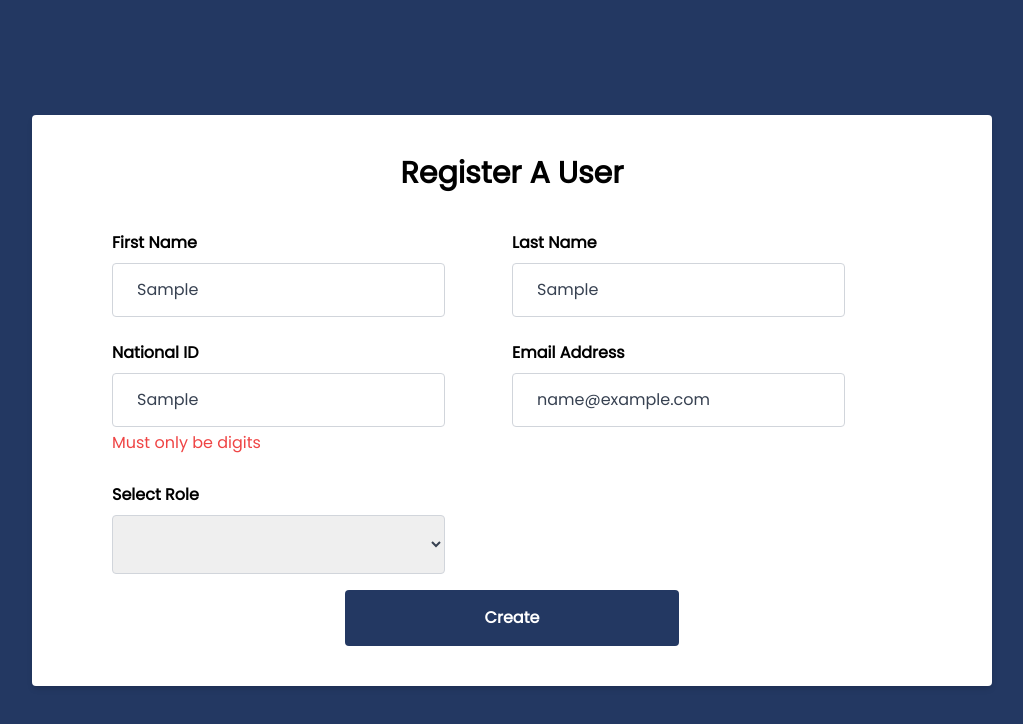
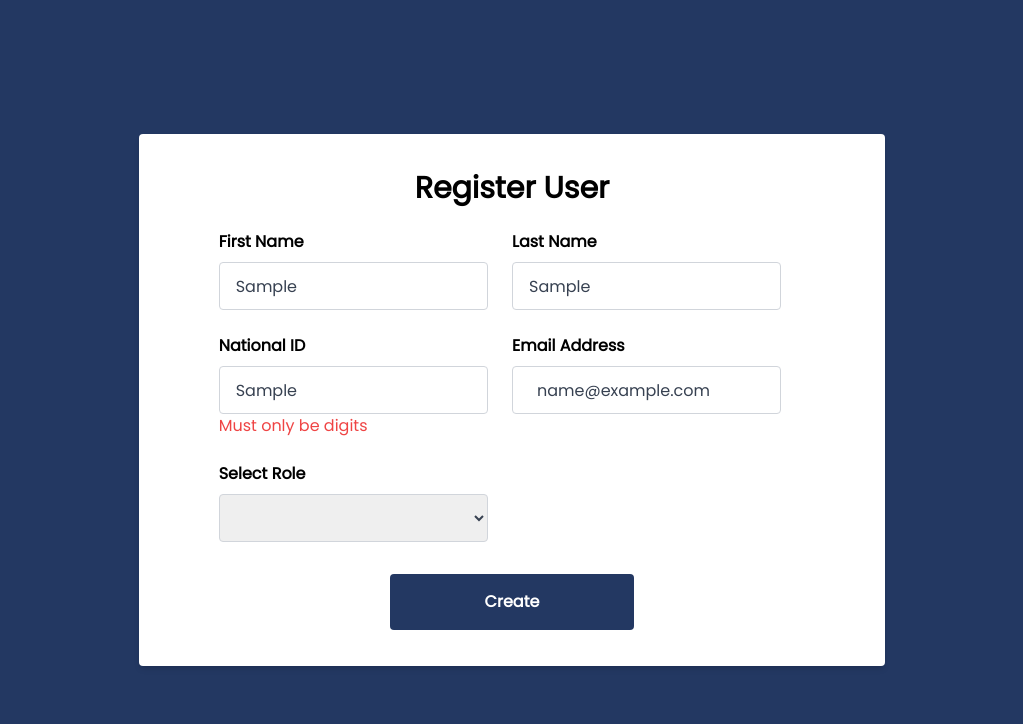
Before and after one commit to atlp-rwanda/rca-phantom-team5-fe, a React (Vite) app: page /register-user in a window 1280 px wide. Both pictures are taken after typing "Sample", "Sample", "Sample", "name@example.com" into the empty fields and a click on the button "Create". Shown: the top 724 px of the page, without its empty margins (128-1151 px from the left). Built offline with nearby package versions, Linux system fonts and the light colour scheme.

Commit message:
fixed layout issue

```diff
--- a/src/screens/RegisterUser.tsx
+++ b/src/screens/RegisterUser.tsx
@@ -10,16 +10,15 @@ export default function RegisterUserScreen() {
   const [loading, setLoading] = useState<boolean>(false);
   const [selected, setSelected] = useState('');
   const dispatch: any = useDispatch();
-  const navigate = useNavigate();
+
   const getInput = (e: { target: { value: React.SetStateAction<string> } }) => {
     setSelected(e.target.value);
   };
 
   return (
     <div className='flex h-screen flex-col items-center justify-center bg-primary max-[768px]:h-full '>
-      <div className='w-9/12 rounded bg-white px-20 py-10 shadow-md '>
-        <h1 className='text-center text-3xl font-bold  max-[768px]:text-2xl'>Register A User</h1>
-        <p className='mt-4 text-center text-red-600'>{errortext}</p>
+      <div className='w-7/12 rounded bg-white px-20 py-9 shadow-md max-[768px]:w-11/12 '>
+        <h1 className='text-center text-3xl font-bold  max-[768px]:text-xl'>Register User</h1>
         <Formik
           initialValues={{ fname: '', lname: '', nid: '', email: '', role: '', driver_licence: [] }}
           validationSchema={Yup.object({
@@ -33,7 +32,7 @@ export default function RegisterUserScreen() {
             email: Yup.string().email('Invalid email address').required('Required'),
             role: Yup.string(),
           })}
-          onSubmit={(values, { setSubmitting }) => {
+          onSubmit={(values, { resetForm }) => {
             setTimeout(async () => {
               setLoading(true);
               const resultAction = await dispatch(
@@ -47,10 +46,9 @@ export default function RegisterUserScreen() {
                 }),
               );
               if (RegisterUser.fulfilled.match(resultAction)) {
-                setErrortext('');
-                setLoading(false);
-                setSubmitting(false);
-                navigate('/dashboard');
+                setSelected('');
+                resetForm({ values: { fname: '', lname: '', nid: '', email: '', role: '', driver_licence: [] } });
+                setErrortext('User ' + resultAction.payload.message + ' Successfully');
               } else {
                 if (resultAction.payload) {
                   setErrortext(resultAction.payload.message);
@@ -58,7 +56,7 @@ export default function RegisterUserScreen() {
                 setErrortext(resultAction.payload.message);
               }
               setLoading(false);
-              setSubmitting(false);
+              // setSubmitting(false);
             }, 400);
           }}
         >
@@ -71,10 +69,10 @@ export default function RegisterUserScreen() {
                 <Field
                   name='fname'
                   type='text'
-                  className='focus:shadow-outline w-10/12 appearance-none rounded border border-gray-300 py-4 px-6 leading-tight text-gray-700 focus:outline-none max-[768px]:w-full'
+                  className='focus:shadow-outline h-12 w-11/12 appearance-none rounded border border-gray-300 py-4 px-4 leading-tight text-gray-700 focus:outline-none max-[768px]:w-full'
                   placeholder='Please Enter Your First Name'
                 />
-                <ErrorMessage name='fname'>{(msg) => <div className='my-1 text-red-500'>{msg}</div>}</ErrorMessage>
+                <ErrorMessage name='fname'>{(msg) => <div className=' text-red-500'>{msg}</div>}</ErrorMessage>
               </div>
               <div>
                 <label htmlFor='lname' className='mb-2 mt-6 block font-bold'>
@@ -83,10 +81,10 @@ export default function RegisterUserScreen() {
                 <Field
                   name='lname'
                   type='text'
-                  className='focus:shadow-outline w-10/12  appearance-none rounded border border-gray-300 py-4 px-6 leading-tight text-gray-700 focus:outline-none max-[768px]:w-full'
+                  className='focus:shadow-outline h-12 w-11/12  appearance-none rounded border border-gray-300 py-4 px-4 leading-tight text-gray-700 focus:outline-none max-[768px]:w-full'
                   placeholder='Please Enter Your Last Name'
                 />
-                <ErrorMessage name='lname'>{(msg) => <div className='my-1 text-red-500'>{msg}</div>}</ErrorMessage>
+                <ErrorMessage name='lname'>{(msg) => <div className='text-red-500'>{msg}</div>}</ErrorMessage>
               </div>
 
               <div>
@@ -96,10 +94,10 @@ export default function RegisterUserScreen() {
                 <Field
                   name='nid'
                   type='text'
-                  className='focus:shadow-outline w-10/12  appearance-none  rounded border border-gray-300 py-4 px-6 leading-tight text-gray-700 focus:outline-none max-[768px]:w-full'
+                  className='focus:shadow-outline h-12 w-11/12  appearance-none  rounded border border-gray-300 py-4 px-4 leading-tight text-gray-700 focus:outline-none max-[768px]:w-full'
                   placeholder='Please Enter Your National ID'
                 />
-                <ErrorMessage name='nid'>{(msg) => <div className='my-1 text-red-500'>{msg}</div>}</ErrorMessage>
+                <ErrorMessage name='nid'>{(msg) => <div className='text-red-500'>{msg}</div>}</ErrorMessage>
               </div>
 
               <div>
@@ -109,10 +107,10 @@ export default function RegisterUserScreen() {
                 <Field
                   name='email'
                   type='email'
-                  className='focus:shadow-outline w-10/12  appearance-none  rounded border border-gray-300 py-4 px-6 leading-tight text-gray-700 focus:outline-none max-[768px]:w-full'
+                  className='focus:shadow-outline h-12 w-11/12  appearance-none  rounded border border-gray-300 py-4 px-6 leading-tight text-gray-700 focus:outline-none max-[768px]:w-full'
                   placeholder='Please Enter Your Email'
                 />
-                <ErrorMessage name='email'>{(msg) => <div className='my-1 text-red-500'>{msg}</div>}</ErrorMessage>
+                <ErrorMessage name='email'>{(msg) => <div className='text-red-500'>{msg}</div>}</ErrorMessage>
               </div>
 
               <div>
@@ -124,14 +122,14 @@ export default function RegisterUserScreen() {
                   onChange={getInput}
                   name='role'
                   value={selected}
-                  className='focus:shadow-outline  w-10/12  rounded  border border-gray-300 py-4 px-6 leading-tight text-gray-700 focus:outline-none max-[768px]:w-full'
+                  className='focus:shadow-outline  h-12 w-11/12  rounded  border border-gray-300 py-1 px-6 leading-tight text-gray-700 focus:outline-none max-[768px]:w-full'
                   placeholder='select the role'
                 >
                   <option value={selected}>{selected}</option>
                   <option value='driver'>Driver</option>
                   <option value='operator'>Operator</option>
                 </Field>
-                <ErrorMessage name='role'>{(msg) => <div className='my-1 text-red-500'>{msg}</div>}</ErrorMessage>
+                <ErrorMessage name='role'>{(msg) => <div className='text-red-500'>{msg}</div>}</ErrorMessage>
               </div>
 
               {selected === 'driver' ? (
@@ -139,30 +137,42 @@ export default function RegisterUserScreen() {
                   <label htmlFor='lecence' className='mb-4 mt-6 block font-bold'>
                     Driver's Licence
                   </label>
-                  <label className='px-2 text-xl'>
-                    A<Field type='checkbox' name='driver_licence' value='A' className='ml-1 h-6 w-6 rounded' />
+                  <label className='px-1 text-xl'>
+                    A
+                    <Field
+                      type='checkbox'
+                      name='driver_licence'
+                      value='A'
+                      className='ml-1 h-6 w-6 rounded bg-primary text-blue-300'
+                    />
                   </label>
-                  <label className='px-2 text-xl'>
+                  <label className='px-1 text-xl'>
                     B<Field type='checkbox' name='driver_licence' value='B' className='ml-1 h-6 w-6 rounded' />
                   </label>
-                  <label className='px-2 text-xl'>
+                  <label className='px-1 text-xl'>
                     C<Field type='checkbox' name='driver_licence' value='C' className='ml-1 h-6 w-6 rounded' />
                   </label>
-                  <label className='px-2 text-xl'>
+                  <label className='px-1 text-xl'>
                     D<Field type='checkbox' name='driver_licence' value='D' className='ml-1 h-6 w-6 rounded' />
                   </label>
-                  <label className='px-2 text-xl'>
+                  <label className='px-1 text-xl'>
                     E<Field type='checkbox' name='driver_licence' value='E' className='ml-1 h-6 w-6 rounded' />
                   </label>
-                  <label className='px-2 text-xl'>
+                  <label className='px-1 text-xl'>
                     F<Field type='checkbox' name='driver_licence' value='F' className='ml-1 h-6 w-6 rounded' />
                   </label>
-                  <ErrorMessage name='licence'>{(msg) => <div className='my-1 text-red-500'>{msg}</div>}</ErrorMessage>
+                  <ErrorMessage name='licence'>{(msg) => <div className='text-red-500'>{msg}</div>}</ErrorMessage>
                 </div>
               ) : (
                 <div></div>
               )}
             </div>
+
+            {errortext === 'User Created Successfully' ? (
+              <p className='mt-4 text-center text-green-600'>{errortext}</p>
+            ) : (
+              <p className='mt-4 text-center text-red-600'>{errortext}</p>
+            )}
             <div className='item-center max-[768px]:justify-normal flex justify-center'>
               <button
                 type='submit'
```
